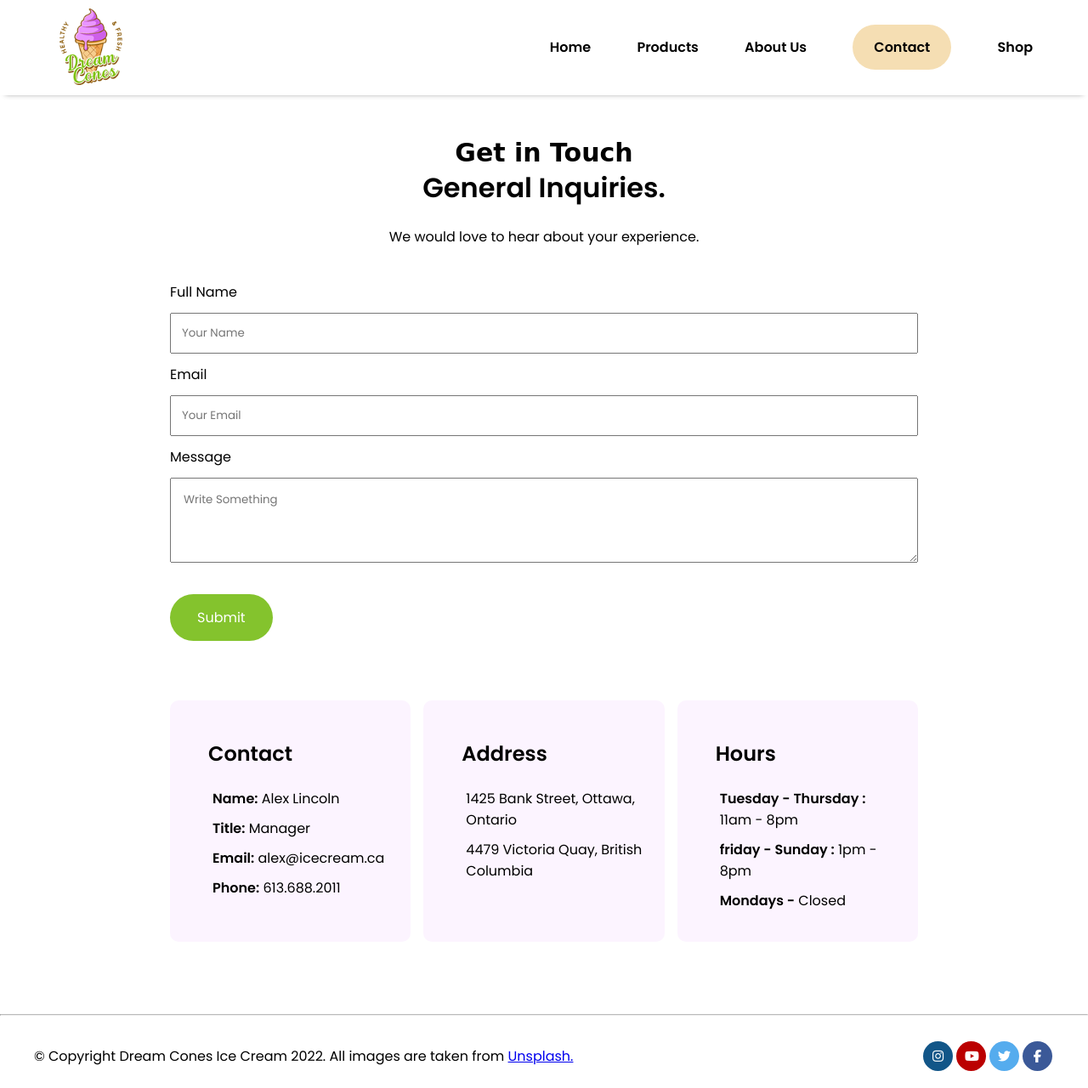
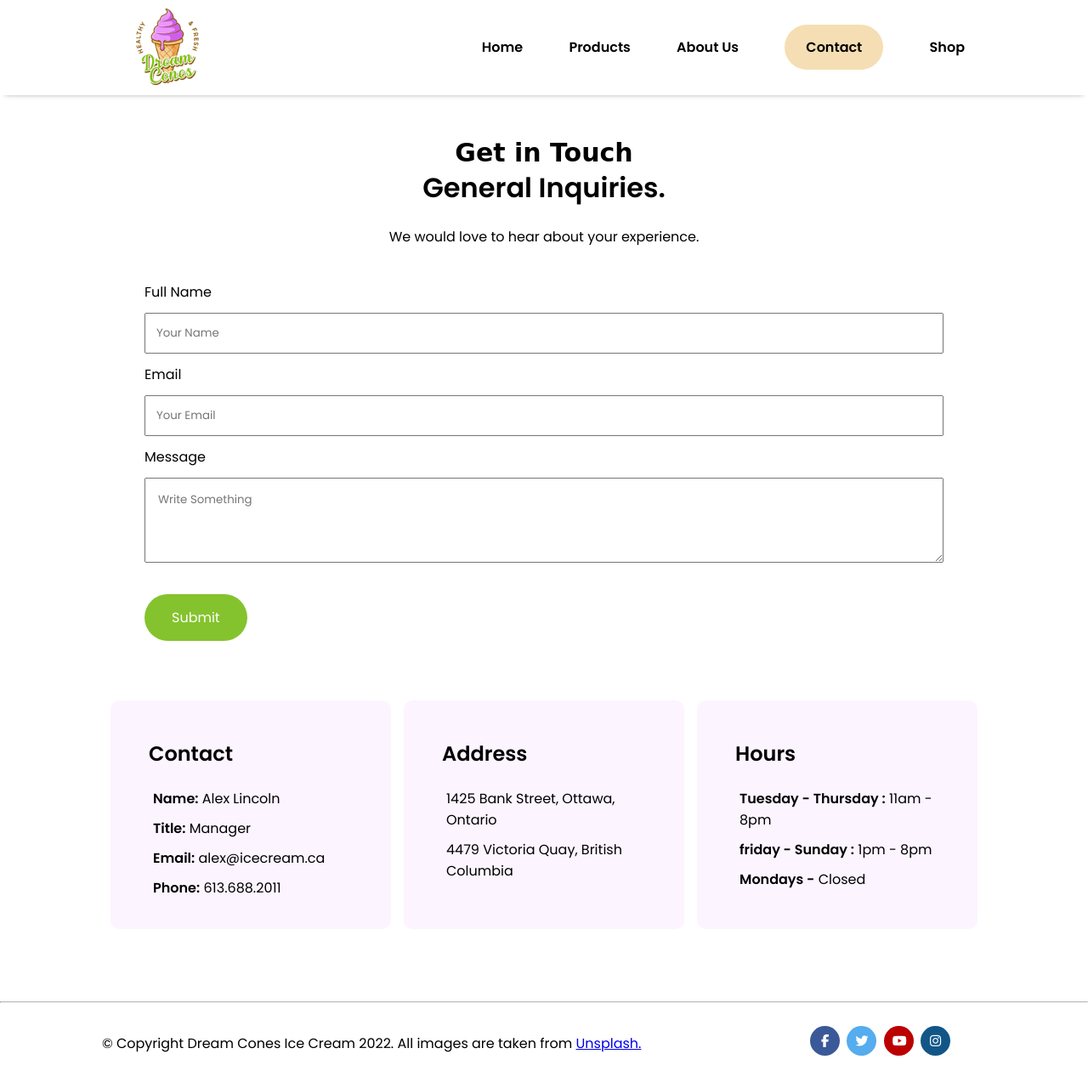
Before and after one commit to pera0043/mtm6201-midterm, a plain HTML site: page contact.html in a window 1280 px wide. Shown: the whole page at 85% size. Drawn offline with Linux system fonts and the light colour scheme; a web font is replaced by a local one.

Commit message:
Adds final styles to the webpage

```diff
--- a/contact.html
+++ b/contact.html
@@ -16,11 +16,11 @@
 <body>
     <header>
         <nav class="navigation shadow">
-            <div class="logo">
+            <div class="logo wrapper">
                 <img src="images/logo-98.png" alt="logo" class="logo-img">
             </div>
             <!-- linking 3 pages to the menu -->
-            <ul class="atags products-tag">
+            <ul class="atags products-tag wrapper">
                 <li><a href="index.html">Home</a></li>
                 <li><a href="products.html">Products</a></li>
                 <li><a href="#">About Us</a></li>
@@ -31,7 +31,7 @@
     </header>
 
 
-    <div class="products-header product-order">
+    <div class="products-header product-order wrapper">
         <h3>Get in Touch</h3>
         <h1>General Inquiries.</h1>
         <p>We would love to hear about your experience.</p>
@@ -92,13 +92,15 @@
 
     <!-- Adding class of footer-line to remove styles added to the home page footer and add separate styles to products page footer-->
     <hr class="solid">
-    <div class="footer-line">
+    <div class="footer-line wrapper">
         <footer>
             <p>&copy; Copyright Dream Cones Ice Cream 2022. All images are taken from <a href="https://unsplash.com/">Unsplash.</a> </p>
-            <a href="#" class="fa fa-facebook"></a>
-            <a href="#" class="fa fa-twitter"></a>
-            <a href="#" class="fa fa-youtube"></a>
-            <a href="#" class="fa fa-instagram"></a>
+            <div class="social-icons">
+                <a href="#" class="fa fa-facebook"></a>
+                <a href="#" class="fa fa-twitter"></a>
+                <a href="#" class="fa fa-youtube"></a>
+                <a href="#" class="fa fa-instagram"></a>
+            </div>
         </footer>
     </div>
 
--- a/css/styles.css
+++ b/css/styles.css
@@ -175,6 +175,7 @@ p {
     text-align: center;
 }
 
+/* Styling products and i tags. */
 .products i {
     font-size: 20px;
     color: white;
@@ -405,7 +406,7 @@ p {
     border: 2px solid rgb(209, 209, 209);
     background-color: white;
 }
-
+/* Adding styles to the newsletter subscribe button */
 .newsletter button {
     position: absolute;
     width: 170px;
@@ -616,17 +617,11 @@ input[type=submit]:hover {
 }
 
 
+
 /* ---------------------------------------------------------------------------------------------
 Desktop view css starts here. Adding media querie to add styles for minimum width of 760px and over */
 
 @media screen and (min-width:760px) {
-
-    .navigation .logo-img {
-        margin-left: 70px;
-    }
-    .atags {
-        margin-right: 40px;
-    }
 
     /* Adding styles to navigation and giving it a box shadow when directed to products and contact page */
     .navigation {
@@ -683,8 +678,26 @@ Desktop view css starts here. Adding media querie to add styles for minimum widt
     .grid {
         display: grid;
         grid-template-columns: 1fr 1fr 1fr;
-        margin-left: 100px;
-        margin-right: 100px;
+    }
+
+    /* adding a margin of 90px from both sides for the webpage */
+    .wrapper {
+        padding-left: 120px;
+        padding-right: 120px;
+    }
+
+    /* Adding styles for home page footer class */
+    .bottom {
+        padding-left: 90px;
+        padding-right: 90px;
+        background-color: #FCF4FF;
+    }
+
+    /* Adding separate styles for footer class in products and contact page */
+    .bottom-inner {
+        padding-left: 90px;
+        padding-right: 90px;
+        background-color: #FFFFFF;
     }
 
     .grid img {
@@ -748,15 +761,11 @@ Desktop view css starts here. Adding media querie to add styles for minimum widt
     .why {
         grid-column-start: 1;
         grid-column-end: 3;
-        margin-left: 80px;
-        margin-right: 80px;
     }
 
     .tradition {
         grid-column-start: 1;
         grid-column-end: 4;
-        margin-left: 80px;
-        margin-right: 80px;
     }
 
 /* Using float to align image and text */
@@ -864,22 +873,20 @@ Desktop view css starts here. Adding media querie to add styles for minimum widt
     }
 
      /* using float left and right to align the social media icons and p tag on footer */
-    .fa {
+
+    .social-icons {
         float: right;
-        margin-top: 15px;
+        padding-top: 7px;
+        padding-bottom: 10px;
     }
 
     footer {
-        text-align: left;
         padding-bottom: 70px;
         padding-right: 40px;
-        background-color: #FCF4FF;
     }
 
     footer p {
-        text-align: left;
         padding-top: 10px;
-        padding-left: 40px;
         float: left;
         background-color: #FCF4FF;
     }
@@ -1013,11 +1020,6 @@ Desktop view css starts here. Adding media querie to add styles for minimum widt
         background-color: white;
     }
 
-    .form {
-        margin-left: 200px;
-        margin-right: 200px;
-    }
-
     input[type=submit] {
         margin: 30px 2px 40px 0px;
 
@@ -1027,7 +1029,7 @@ Desktop view css starts here. Adding media querie to add styles for minimum widt
     .more-info {
         display: grid;
         grid-template-columns: 1fr 1fr 1fr;
-        margin: 0px 200px 50px 200px;
+        margin: 0px 130px 50px 130px;
         gap: 15px;
     }
     .more-info p {
```
Also changed, not shown: index.html (+12 -8 lines), products.html (+12 -9 lines), 2 other files.
